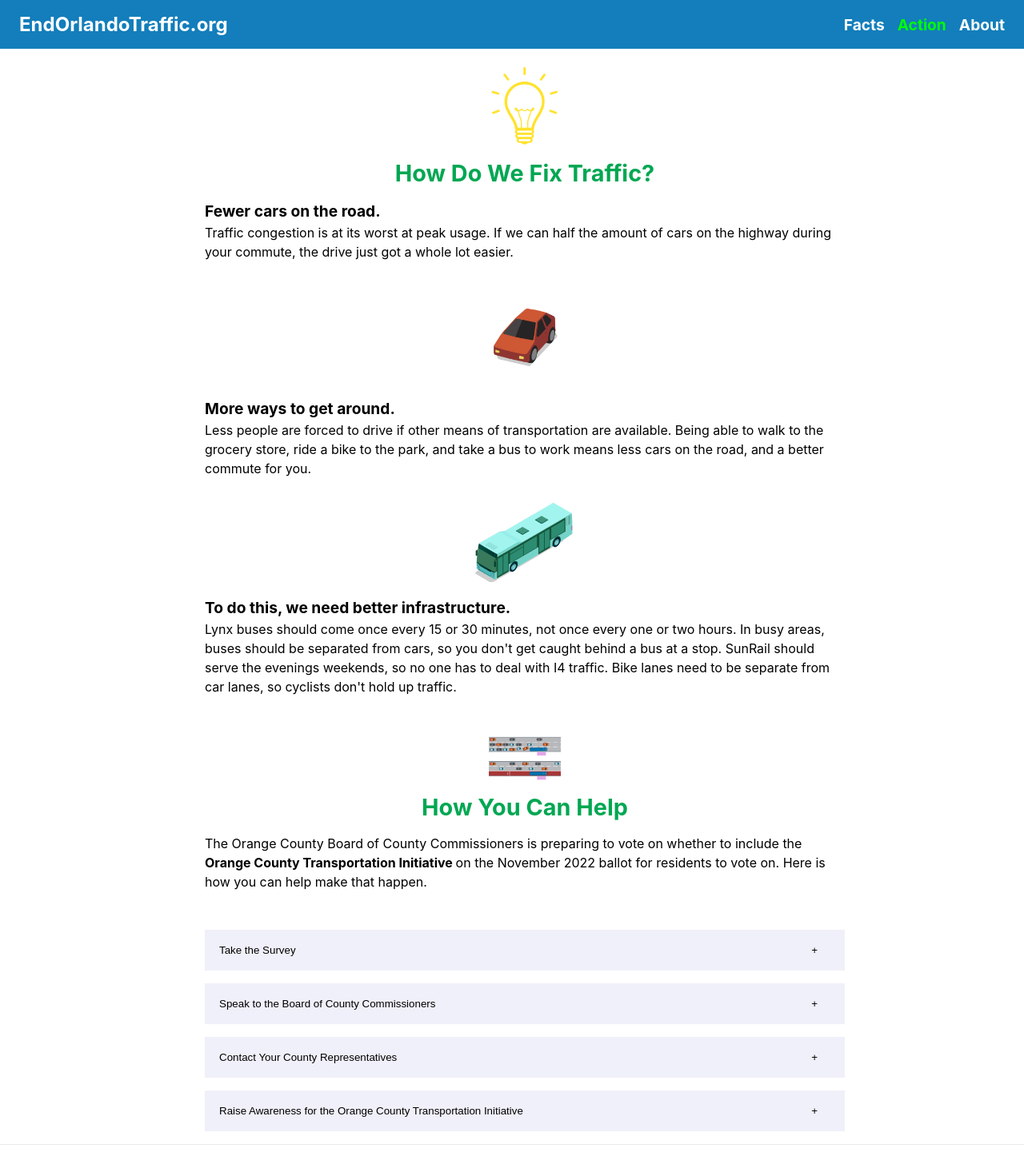
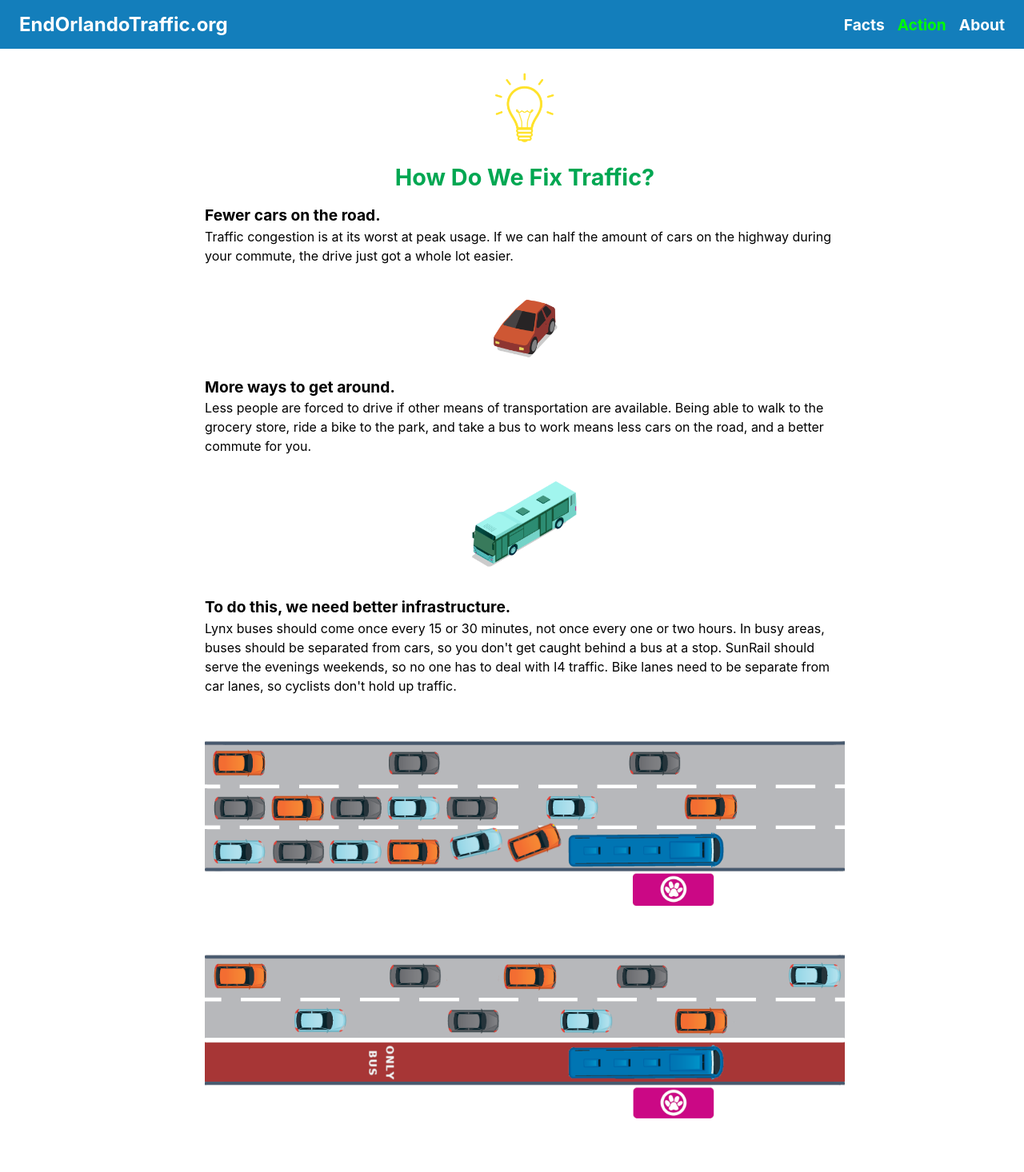
Before and after one commit to shintoo/endorlandotraffic.org, a Next.js app: page /action in a window 1280 px wide. Shown: the top 1466 px of the page at 80% size. Built offline with nearby package versions, Linux system fonts and the light colour scheme.

Commit message:
Update action gfx

```diff
--- a/pages/action/index.js
+++ b/pages/action/index.js
@@ -5,7 +5,7 @@
   const tweetParams = "text=Orlando traffic and transportation can be fixed. Learn about the Orange County Transportation Initiative:&url=https://endorlandotraffic.org"
   return (
     <div className={styles.action}>
-      <img src="/graphics/bulb.png" />
+      <img src="/graphics/bulb.png" className={styles.bulb}/>
       <h3 className={styles.heading}>How Do We Fix Traffic?</h3>
       <p>
         <span className={styles.subheading}>Fewer cars on the road.</span> <br />
--- a/styles/Action.module.css
+++ b/styles/Action.module.css
@@ -14,16 +14,26 @@
   margin-bottom: 2rem;
 }
 
+.bulb {
+  width: 80px;
+  margin: 1.5rem;
+}
+
 .car {
   margin: 0;
-  transform: scale(0.8);
+  width: 90px;
 }
 
 .bus {
-  margin: 0;
-  transform: scale(1.5);
+  width: 145px;
   margin-bottom: 1rem;
 }
+
+.buslane {
+  width: 100%;
+  margin-bottom: 4rem;
+}
+
 
 .heading {
   margin: 0;
@@ -75,21 +85,11 @@
   font-size: 1.2rem;
 }
 
-.action > img {
-  width: 90px;
-  height: auto;
-  margin-top: 1rem;
-  margin-bottom: 1rem;
-}
 
 .template {
   background-color: #f0f0f0;
   margin: .5rem;
   padding: 1rem;
-}
-
-.buslane {
-  width: 500px;
 }
 
 @media only screen and (min-width: 680px) {
```
Also changed, not shown: public/graphics/bus-lane.png.
